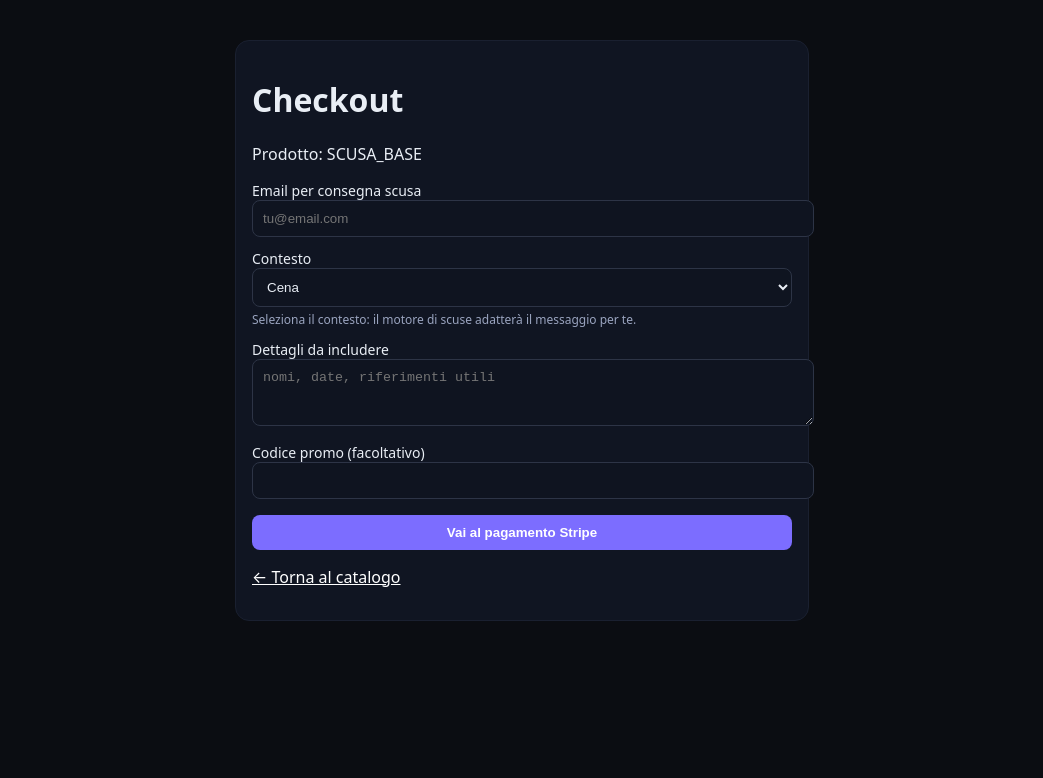
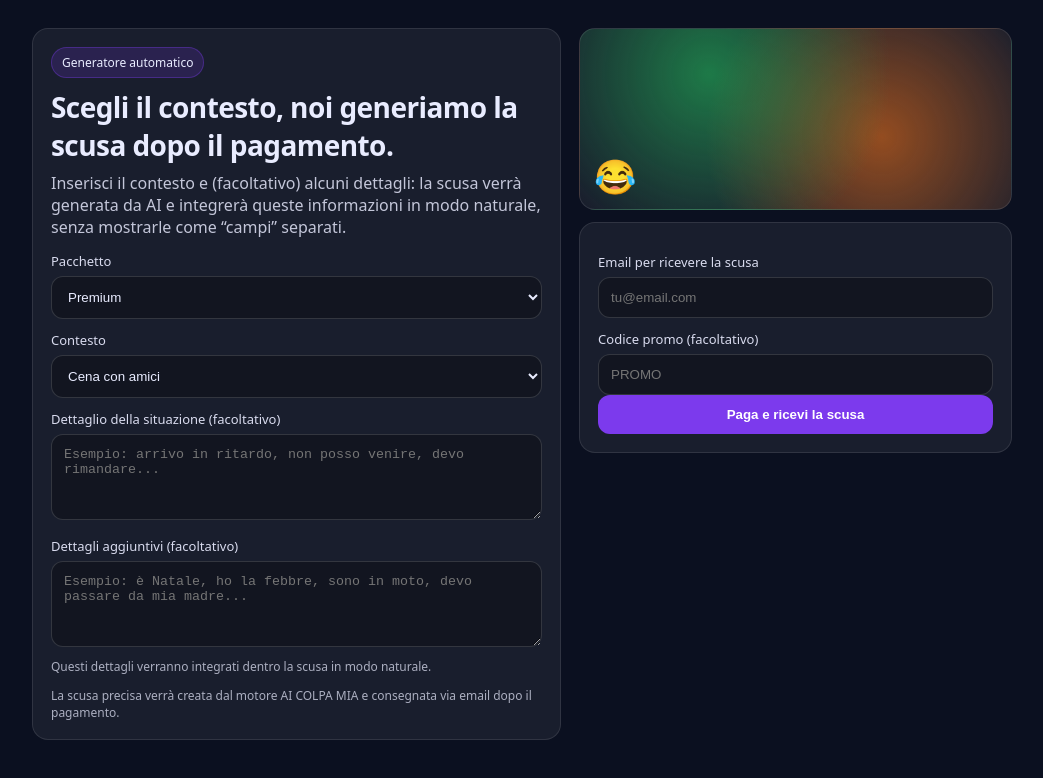
Before and after one commit to mattiapoddie87-rgb/colpa-mia-core, a website: page checkout.html in a window 1280 px wide. Shown: the whole page, without its empty margins (118-1161 px from the left). Drawn offline with Linux system fonts and the light colour scheme.

Commit message:
Update checkout.html

```diff
--- a/checkout.html
+++ b/checkout.html
@@ -1,171 +1,168 @@
 <!doctype html>
 <html lang="it">
 <head>
-  <meta charset="utf-8">
-  <title>Checkout scusa</title>
-  <meta name="viewport" content="width=device-width,initial-scale=1">
+  <meta charset="utf-8" />
+  <meta name="viewport" content="width=device-width, initial-scale=1" />
+  <title>COLPA MIA — Generatore automatico</title>
   <style>
-    body { background:#0b0d12; color:#e9eef5; font-family:system-ui,-apple-system,Segoe UI,Roboto,sans-serif; margin:0; }
-    .wrap { max-width:540px; margin:40px auto; background:#101522; border:1px solid #1a2030; border-radius:14px; padding:16px; }
-    label { display:block; margin-top:12px; font-size:14px; }
-    input, textarea, select { width:100%; padding:10px; border-radius:8px; border:1px solid #2d3446; background:#0f1420; color:#e9eef5; }
-    button { margin-top:16px; background:#7c6dff; border:0; padding:10px 20px; border-radius:8px; color:#fff; font-weight:600; cursor:pointer; width:100%; }
-    .msg { margin-top:12px; font-size:13px; }
-    a { color:#fff; }
-    .hint { font-size:12px; color:#9aa4bf; margin-top:4px; }
+    body { margin:0; font-family: system-ui, -apple-system, Segoe UI, Roboto, Arial; background:#0b1020; color:#e9ecff; }
+    .wrap { max-width: 980px; margin: 0 auto; padding: 28px 18px; }
+    .grid { display:grid; grid-template-columns: 1.1fr 0.9fr; gap: 18px; }
+    .card { background: rgba(255,255,255,0.06); border: 1px solid rgba(255,255,255,0.10); border-radius: 16px; padding: 18px; }
+    .chip { display:inline-block; padding: 6px 10px; border-radius: 999px; background: rgba(124,58,237,.18); border: 1px solid rgba(124,58,237,.35); font-size: 12px; }
+    h1 { margin: 10px 0 8px; font-size: 28px; letter-spacing: -0.02em; }
+    p { margin: 0 0 14px; color: rgba(233,236,255,0.82); }
+    label { display:block; font-size: 13px; margin: 12px 0 6px; color: rgba(233,236,255,0.92); }
+    input, select, textarea {
+      width: 100%; box-sizing: border-box;
+      padding: 12px 12px; border-radius: 12px;
+      border: 1px solid rgba(255,255,255,0.14);
+      background: rgba(0,0,0,0.28); color:#e9ecff;
+      outline: none;
+    }
+    textarea { min-height: 86px; resize: vertical; }
+    .note { font-size: 12px; color: rgba(233,236,255,0.70); margin-top: 6px; }
+    .rightBox { display:flex; flex-direction:column; gap: 12px; }
+    .hero {
+      height: 180px; border-radius: 16px;
+      background: radial-gradient( circle at 30% 25%, rgba(34,197,94,.55), transparent 55%),
+                  radial-gradient( circle at 70% 60%, rgba(249,115,22,.55), transparent 55%),
+                  rgba(255,255,255,0.06);
+      border: 1px solid rgba(255,255,255,0.10);
+      position: relative;
+    }
+    .emoji { position:absolute; left: 14px; bottom: 10px; font-size: 34px; }
+    button {
+      width:100%;
+      padding: 12px 14px;
+      border-radius: 12px;
+      border: 0;
+      background: #7c3aed;
+      color: #fff;
+      font-weight: 700;
+      cursor: pointer;
+    }
+    button:disabled { opacity: .65; cursor: not-allowed; }
+    .err { margin-top: 10px; font-size: 13px; color: #fecaca; }
+    @media (max-width: 860px) { .grid { grid-template-columns: 1fr; } }
   </style>
 </head>
+
 <body>
   <div class="wrap">
-    <h1>Checkout</h1>
-    <p id="skuLabel"></p>
+    <div class="grid">
+      <div class="card">
+        <span class="chip">Generatore automatico</span>
+        <h1>Scegli il contesto, noi generiamo la scusa dopo il pagamento.</h1>
+        <p>
+          Inserisci il contesto e (facoltativo) alcuni dettagli: la scusa verrà generata da AI e integrerà
+          queste informazioni in modo naturale, senza mostrarle come “campi” separati.
+        </p>
 
-    <label>Email per consegna scusa</label>
-    <input id="email" type="email" required placeholder="tu@email.com">
+        <label for="sku">Pacchetto</label>
+        <select id="sku">
+          <option value="base">Base</option>
+          <option value="premium" selected>Premium</option>
+          <option value="business">Business</option>
+        </select>
 
-    <!-- SCUSA_BASE: contesti predefiniti -->
-    <div id="context-known" style="display:none;">
-      <label>Contesto</label>
-      <select id="contextSelect">
-        <option value="CENA">Cena</option>
-        <option value="APERITIVO">Aperitivo</option>
-        <option value="EVENTO">Evento</option>
-        <option value="LAVORO">Lavoro</option>
-        <option value="CALCETTO">Calcetto</option>
-        <option value="FAMIGLIA">Famiglia</option>
-        <option value="SALUTE">Salute</option>
-        <option value="APPUNTAMENTO">Appuntamento</option>
-        <option value="ESAME">Esame</option>
+        <label for="context">Contesto</label>
+        <select id="context">
+          <option value="Cena con amici">Cena con amici</option>
+          <option value="Cena in famiglia">Cena in famiglia</option>
+          <option value="Cena dalla nonna">Cena dalla nonna</option>
+          <option value="Appuntamento">Appuntamento</option>
+          <option value="Lavoro">Lavoro</option>
+          <option value="Altro">Altro</option>
         </select>
-      <p class="hint">
-        Seleziona il contesto: il motore di scuse adatterà il messaggio per te.
-      </p>
+
+        <label for="message">Dettaglio della situazione (facoltativo)</label>
+        <textarea id="message" placeholder="Esempio: arrivo in ritardo, non posso venire, devo rimandare..."></textarea>
+
+        <label for="details">Dettagli aggiuntivi (facoltativo)</label>
+        <textarea id="details" placeholder="Esempio: è Natale, ho la febbre, sono in moto, devo passare da mia madre..."></textarea>
+        <div class="note">Questi dettagli verranno integrati dentro la scusa in modo naturale.</div>
+
+        <div class="note" style="margin-top:12px;">
+          La scusa precisa verrà creata dal motore AI COLPA MIA e consegnata via email dopo il pagamento.
+        </div>
       </div>
 
-    <!-- Altri pacchetti: campo libero -->
-    <div id="context-free" style="display:none;">
-      <label>Contesto (cena, lavoro, scuola…)</label>
-      <input id="context" placeholder="cena con amici, consegna in ritardo, ecc.">
+      <div class="rightBox">
+        <div class="hero">
+          <div class="emoji">😂</div>
         </div>
 
-    <label>Dettagli da includere</label>
-    <textarea id="details" rows="3" placeholder="nomi, date, riferimenti utili"></textarea>
+        <div class="card">
+          <label for="email">Email per ricevere la scusa</label>
+          <input id="email" type="email" placeholder="tu@email.com" autocomplete="email" />
 
-    <label>Codice promo (facoltativo)</label>
-    <input id="promo" autocomplete="off">
+          <label for="promo">Codice promo (facoltativo)</label>
+          <input id="promo" type="text" placeholder="PROMO" />
 
-    <button id="pay">Vai al pagamento Stripe</button>
-    <div class="msg" id="msg"></div>
-
-    <p><a href="/index.html">← Torna al catalogo</a></p>
+          <button id="payBtn">Paga e ricevi la scusa</button>
+          <div id="err" class="err" style="display:none;"></div>
+        </div>
+      </div>
+    </div>
   </div>
 
 <script>
-    const MODELLI = {
-      CENA: [
-        'Ciao, grazie mille per l’invito: mi fa davvero piacere. Purtroppo quella sera ho già un impegno e non riesco a unirmi.',
-        'Ciao, mi dispiace ma mi è capitato un imprevisto e stasera non riesco proprio a venire.',
-        'Ciao, onestamente non me la sento di uscire: ho bisogno di una serata tranquilla a casa. Spero capirai.',
-        'Ciao, ho già mangiato e sto seguendo la dieta: stasera passo, ma organizziamo presto.',
-        'Ciao, non so se riesco a venire: ti aggiorno più tardi se ce la faccio.',
-        'Ciao, spero vi divertiate un sacco! Organizziamoci presto per vederci.'
-      ],
-      APERITIVO: [
-        'Ciao, mi spiace tantissimo ma non riesco a venire: ho un altro impegno inderogabile.',
-        'Ciao, avevo piacere di esserci, ma è saltato fuori un imprevisto familiare e devo occuparmene.',
-        'Ciao, è appena uscita un’urgenza al lavoro e non riesco a partecipare. Recuperiamo presto!'
-      ],
-      EVENTO: [
-        'Ciao, grazie davvero per l’invito. Purtroppo per quella data ho già un impegno e non potrò esserci.',
-        'Ciao, mi sarebbe piaciuto molto partecipare ma non riesco a essere presente. Spero in un’altra occasione!',
-        'Ciao, non riesco a venire ma ti auguro un evento bellissimo e ti ringrazio per la comprensione.'
-      ],
-      LAVORO: [
-        'Gentile, ti scrivo per scusarmi dell’inconveniente: mi assumo la responsabilità e ho già messo in atto le correzioni. Ti tengo aggiornato con orari aggiornati.',
-        'Oggetto: Assenza per indisposizione — ti avviso che oggi non riesco a presentarmi per un malessere improvviso. Mi scuso per il disagio e invierò certificazione appena possibile.'
-      ],
-      CALCETTO: [
-        'Ciao, questa volta passo: ho già un altro impegno fissato.',
-        'Ciao, mi sono svegliato con un bel mal di testa: meglio riposare oggi.',
-        'Ciao, ho avuto un imprevisto al lavoro/studio e non riesco a liberarmi.',
-        'Ciao, sono parecchio stanco e non renderei: meglio non venire oggi.',
-        'Ciao, ho un piccolo infortunio e preferisco non rischiare.'
-      ],
-      FAMIGLIA: [
-        'Ciao, mi dispiace ma devo disdire: è subentrato un imprevisto familiare urgente.',
-        'Ciao, ho un impegno in famiglia che non posso rimandare e non potrò esserci. Divertitevi!',
-        'Ciao, mi scuso per il breve preavviso: devo accompagnare un familiare a una visita. Recuperiamo presto.'
-      ],
-      SALUTE: [
-        'Ciao, mi sono svegliato con febbre e mal di gola: meglio non rischiare di contagiare nessuno.',
-        'Ciao, ho un attacco d’allergia forte e oggi devo fermarmi. Appena sto meglio recupero.',
-        'Ciao, hanno anticipato una visita medica e devo andarci oggi pomeriggio.'
-      ],
-      APPUNTAMENTO: [
-        'Ciao, mi dispiace ma devo annullare l’appuntamento di [data/ora] per un imprevisto. Possiamo riprogrammare?',
-        'C’è stata una sovrapposizione di impegni e non riesco a rispettare l’orario: ti va di fissare un’alternativa?',
-        'Purtroppo è subentrata una situazione urgente: posso proporre un’altra data che vada bene a entrambi?'
-      ],
-      ESAME: [
-        'Ciao, mi dispiace per il ritardo: sono rimasto bloccato nel traffico per un incidente e non sono riuscito ad arrivare prima.',
-        'Ciao, mi dispiace per il ritardo: sono rimasta bloccata nel traffico per un incidente e non sono riuscita ad arrivare prima.'
-      ]
-      // I modelli TRAFFICO/RIUNIONE/CONNESSIONE restano gestiti lato server
-    };
+  const payBtn = document.getElementById("payBtn");
+  const errBox = document.getElementById("err");
 
-    const params = new URL(location.href).searchParams;
-    const sku = params.get('sku') || 'SCUSA_BASE';
-    document.getElementById('skuLabel').textContent = 'Prodotto: ' + sku;
-
-    const contextKnown = document.getElementById('context-known');
-    const contextFree = document.getElementById('context-free');
-
-    if (sku === 'SCUSA_BASE') {
-      contextKnown.style.display = 'block';
-    } else {
-      contextFree.style.display = 'block';
+  function showErr(msg) {
+    errBox.style.display = "block";
+    errBox.textContent = msg;
+  }
+  function clearErr() {
+    errBox.style.display = "none";
+    errBox.textContent = "";
   }
 
-    document.getElementById('pay').addEventListener('click', async () => {
-      const email = document.getElementById('email').value.trim();
-      const details = document.getElementById('details').value.trim();
-      const msg = document.getElementById('msg');
+  payBtn.addEventListener("click", async () => {
+    clearErr();
+    payBtn.disabled = true;
 
-      let contextValue = '';
-      if (sku === 'SCUSA_BASE') {
-        contextValue = document.getElementById('contextSelect').value;
-      } else {
-        contextValue = document.getElementById('context').value.trim();
+    try {
+      const sku = document.getElementById("sku").value;
+      const context = document.getElementById("context").value;
+      const message = document.getElementById("message").value.trim();
+      const details = document.getElementById("details").value.trim();
+      const email = document.getElementById("email").value.trim();
+      const promo = document.getElementById("promo").value.trim();
+
+      if (!email || !email.includes("@")) {
+        throw new Error("Inserisci una email valida.");
+      }
+      if (!context) {
+        throw new Error("Seleziona un contesto.");
       }
 
-      if (!email) {
-        msg.textContent = 'Inserisci email';
-        return;
+      const body = { sku, context, message, details, email, promo };
+
+      const res = await fetch("/.netlify/functions/create-checkout", {
+        method: "POST",
+        headers: { "Content-Type": "application/json" },
+        body: JSON.stringify(body),
+      });
+
+      const data = await res.json().catch(() => ({}));
+      if (!res.ok) {
+        throw new Error(data.error || "Errore nella creazione del checkout.");
       }
 
-      msg.textContent = 'Creo sessione di pagamento…';
+      if (!data.url) {
+        throw new Error("Checkout non disponibile: url mancante.");
+      }
 
-      const body = {
-        sku,
-        email,
-        context: contextValue,
-        details
-        // il campo promo non viene usato lato server: promo nascosta COLPAMIA10
-      };
-
-      const r = await fetch('/.netlify/functions/create-checkout', {
-        method: 'POST',
-        headers: { 'Content-Type': 'application/json' },
-        body: JSON.stringify(body)
-      });
-
-      const out = await r.json().catch(() => ({}));
-      if (!r.ok || out.error) {
-        msg.textContent = out.error || ('Errore HTTP ' + r.status);
-        return;
+      window.location.href = data.url;
+    } catch (e) {
+      showErr(e.message || String(e));
+      payBtn.disabled = false;
     }
-      location.href = out.url;
   });
 </script>
+
 </body>
 </html>
```
Lines whose indentation alone changed are shown as unchanged.
